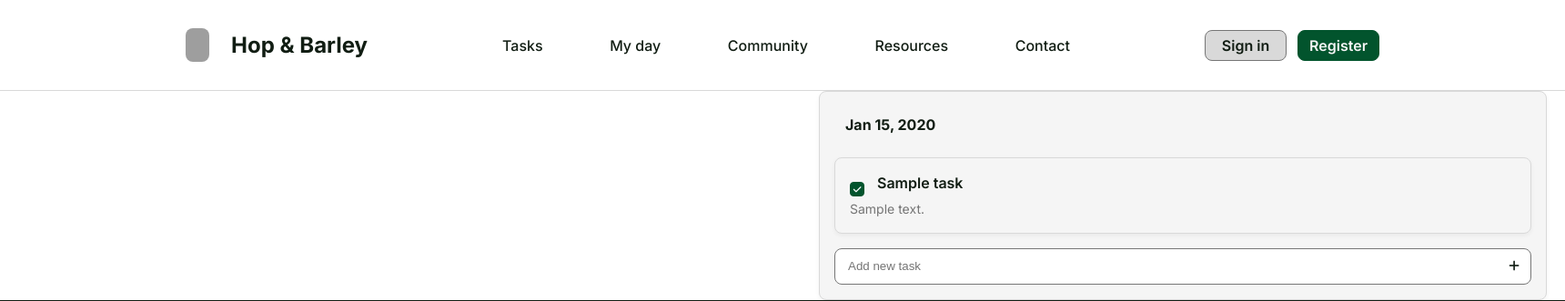
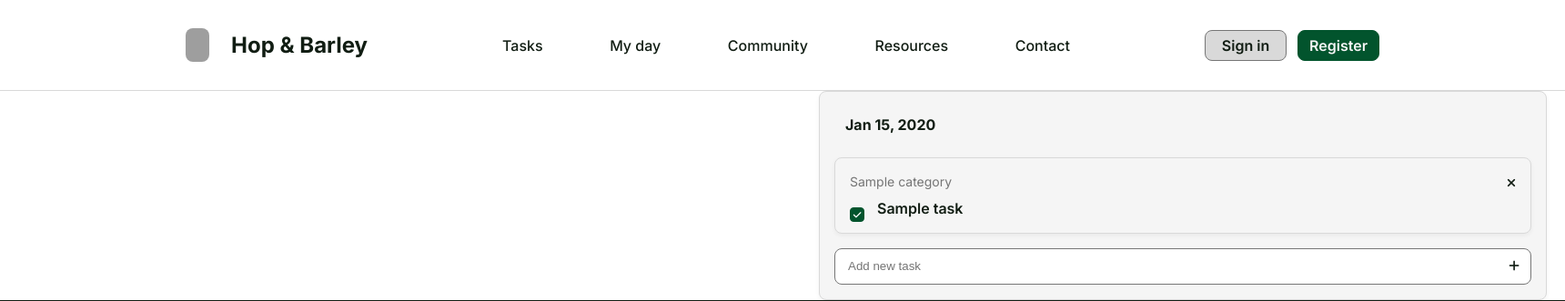
Before and after one commit to lorna88/HopSolutions, a Django app: template task_calendar/templates/task_calendar/my_day.html in a window 1720 px wide. Shown: the top 331 px of the page at 91% size. Run offline with Django 5.2, Linux system fonts and the light colour scheme; tables that the repository leaves empty hold one stand-in row (values such as "Sample post"); the template is opened without the code that fills it: values that come from a table or form of the project are taken from there, most other values are stand-ins (such as "Sample title", 1, 10 or a date in 2020); grey boxes are pictures that could not be loaded.

Commit message:
Added category field and delete button to tasks on calendar view

```diff
--- a/static/css/main.css
+++ b/static/css/main.css
@@ -444,6 +444,17 @@ header {
     gap: 16px;
 }
 
+.calendar-task-card {
+    padding: 16px;
+    background-color: var(--background-default);
+    border-radius: 8px;
+    border: 1px solid var(--border-default);
+    box-shadow: 0 2px 5px var(--black-100);
+    transition: transform 0.2s ease, box-shadow 0.2s ease;
+    display: flex;
+    gap: 16px;
+}
+
 .product-card:hover {
     transform: translateY(-5px);
     box-shadow: 0 5px 15px var(--black-200);
--- a/task_calendar/templates/task_calendar/my_day.html
+++ b/task_calendar/templates/task_calendar/my_day.html
@@ -12,8 +12,9 @@
         </div>
         {% for task in tasks %}
             <a href="{% url 'tasks:task-detail' task.slug %}" class="product-card-link">
-                <div class="product-card">
+                <div class="calendar-task-card">
                     <div class="product-card__info">
+                        <p class="product-card__description">{{ task.category }}</p>
                         <form action="{% url 'tasks:task-complete' task.slug %}?next={{ request.path }}" method="post">
                             {% csrf_token %}
                             <div class="CheckboxField">
@@ -25,7 +26,12 @@
                             </div>
                             <button type="submit" hidden></button>
                         </form>
-                        <p class="product-card__description">{{ task.description|truncatechars:70 }}</p>
+                    </div>
+                    <div>
+                        <form action="{% url 'tasks:task-delete' task.slug %}?next={{ request.path }}" method="post">
+                            {% csrf_token %}
+                            <button type="submit" class="quantity-btn-cart"><i class="fa-solid fa-times"></i></button>
+                        </form>
                     </div>
                 </div>
             </a>
--- a/tasks/templates/tasks/task-details.html
+++ b/tasks/templates/tasks/task-details.html
@@ -7,14 +7,14 @@
 <main class="page-product">
   <div class="container">
     <div class="review-card">
-      <div class="task-info">
+    <div class="task-info">
         <form id="task-form" method="post">
         {% csrf_token %}
 
     <!-- Task Category Section -->
     <section class="product-details-section">
       <div class="review-rating">
-        <span class="author-name"># Today</span>
+        <span class="author-name"># {{ task.category }}</span>
       </div>
     </section>
 
--- a/tasks/views.py
+++ b/tasks/views.py
@@ -102,6 +102,11 @@ class TaskDeleteView(DeleteView):
     slug_field = 'slug'
     success_url = reverse_lazy("tasks:home")
 
+    def get_success_url(self):
+        if self.request.GET.get('next'):
+            return self.request.GET.get('next')
+        return super().get_success_url()
+
 
 class CategoryCreateView(CreateView):
     model = Category
```
